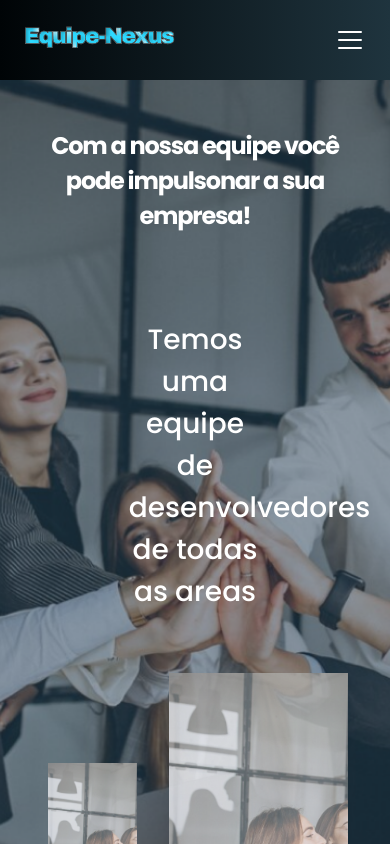
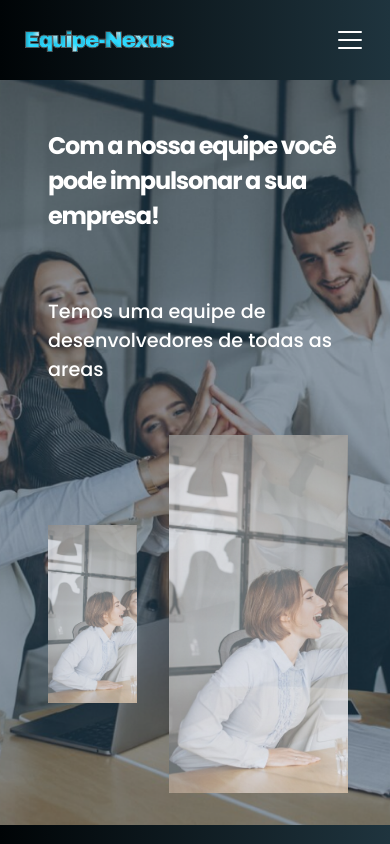
Before and after one commit to Equipe-Nexus/equipe-nexus, a React (Vite) app: page / in a window 390 px wide. Shown: the top 844 px of the page. Built offline with nearby package versions, Linux system fonts and the light colour scheme.

Commit message:
alterações header

```diff
--- a/src/components/Header/index.tsx
+++ b/src/components/Header/index.tsx
@@ -45,7 +45,6 @@ export function Header() {
         <header className='header'>
             <img src={Logo} alt='Logo Eqquipe Nexus' className='logo' />
             {location.pathname === '/' && <HomeNavigation />}
-            <div />
         </header>
     )
 }
--- a/src/components/Header/styles.css
+++ b/src/components/Header/styles.css
@@ -1,28 +1,28 @@
 .header {
     padding: 1.5em;
-    display: flex;
-    flex-direction: row;
+    display: grid;
+    grid-template-columns: 1fr 1fr 1fr;
     align-items: center;
-    justify-content: space-between;
 }
 
 .logo {
     height: 1.5em;
-    align-self: flex-start;
 }
 
 .menu {
     display: flex;
     flex-direction: row;
     align-items: center;
-    justify-content: space-between;
+    justify-content: center;
     gap: 3em;
+    grid-column: 2;
 }
 
 .menu-mobile-container {
     background-image: linear-gradient(to right, #000406, #1f343e);
     padding: 1em 8%;
     animation: openHeader 500ms;
+
 }
 
 .menu-mobile {
@@ -35,6 +35,7 @@
     padding: 1em 0;
     overflow: hidden;
     animation: openHeader 500ms;
+
 }
 
 .menu-link {
@@ -53,6 +54,7 @@
 
 .menu-button {
     cursor: pointer;
+    grid-column: 4;
 }
 
 .menu-button.openned {
--- a/src/screens/LandingPage/Components/Section3/index.tsx
+++ b/src/screens/LandingPage/Components/Section3/index.tsx
@@ -7,9 +7,9 @@ export function Section3() {
                 <div className="section3__title">
                     <h1 className="title" >Com a nossa equipe você pode impulsonar a sua empresa!</h1>
                 </div>
-                <div className='section-3__subtiltes__and__images' >
-                    <p className='section-3__subtitle' >Temos uma equipe de desenvolvedores de todas as areas</p>
-                    <div className='section-3__images__section' >
+                <div className='section-3__content' >
+                    <p className='section-3__left' >Temos uma equipe de desenvolvedores de todas as areas</p>
+                    <div className='section-3__right' >
                         <div className='section-3__images__section__1'></div>
                         <div className='section-3__images__section__2'></div>
                     </div>
--- a/src/screens/LandingPage/Components/Section3/styles.css
+++ b/src/screens/LandingPage/Components/Section3/styles.css
@@ -12,6 +12,7 @@
     overflow: hidden;
     padding-inline: 3rem;
     padding-block: 2rem;
+    text-align: center;
 }
 
 .section3__title {
@@ -23,14 +24,14 @@
 .title {
     color: white;
     font-size: 3rem;
-    text-align: center;
+    text-align: inherit;
     max-width: 80vw;
     font-weight: 700;
     font-family: 'Poppins', sans-serif;
     letter-spacing: -0.05em;
 }
 
-.section-3__subtiltes__and__images {
+.section-3__content {
     display: flex;
     flex-direction: row;
     justify-content: space-around;
@@ -39,17 +40,17 @@
     width: 100%;
 }
 
-.section-3__subtitle {
+.section-3__left {
     color: white;
     font-size: 1.75em;
-    text-align: center;
+    text-align: inherit;
     font-weight: 500;
     font-family: 'Poppins', sans-serif;
     margin-top: 2.5em;
     max-width: 45%;
 }
 
-.section-3__images__section {
+.section-3__right {
     display: flex;
     flex-direction: row;
     align-items: center;
@@ -78,7 +79,15 @@
 }
 
 @media (max-width: 768px) {
+    .section-3{
+        text-align: left;
+    }
     .title {
         font-size: 1.5em;
     }
+    .section-3__left{
+        max-width: 100%;
+        font-size: 1.2em;
+    }
+
 }
```
